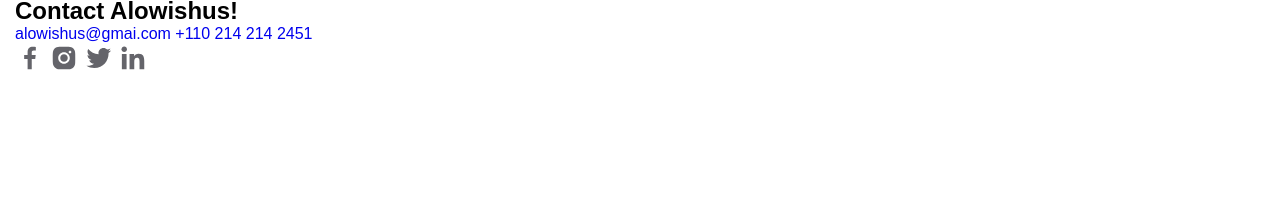
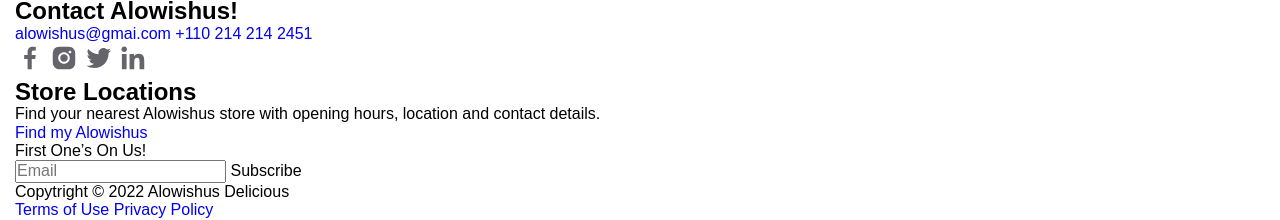
Before and after one commit to Radzivil95/coffee-shop-landing, a website: page src/index.html in a window 1280 px wide. Shown: the part 6388-6608 px from the top of the page. Before the commit the page ends 6466 px from the top, so only its background shows below. Drawn offline with Linux system fonts and the light colour scheme; files whose address does not match are found by name.

Commit message:
feat: add footer

```diff
--- /dev/null
+++ b/src/assets/scss/section/_footer.scss
@@ -0,0 +1,96 @@
+.footer {
+  &__inner {
+    display: flex;
+    justify-content: space-between;
+    padding-bottom: 70px;
+  }
+  &__title {
+    font-weight: 800;
+    font-size: 40px;
+    line-height: 50px;
+    color: var(--dark-color);
+    padding-bottom: 30px;
+  }
+  &__text {
+    font-size: 30px;
+    line-height: 40px;
+    color: var(--text-color);
+    max-width: 558px;
+    padding-bottom: 30px;
+  }
+  &__link {
+    font-weight: 600;
+    font-size: 18px;
+    line-height: 30px;
+    color: var(--dark-color);
+    text-transform: uppercase;
+  }
+  &__form-title {
+    font-weight: 800;
+    font-size: 40px;
+    line-height: 50px;
+    color: var(--dark-color);
+    padding-bottom: 30px;
+  }
+  &__form {
+    display: flex;
+    flex-direction: column;
+  }
+  &__form-input {
+    padding: 20px 30px;
+    border: none;
+    box-shadow: 0px 12px 30px rgba(205, 209, 214, 0.28);
+    border-radius: 65px;
+    width: 413px;
+    height: 70px;
+    margin-bottom: 30px;
+    &::placeholder {
+      font-size: 22px;
+      line-height: 30px;
+      color: var(--text-color);
+    }
+  }
+  &__form-btn {
+    width: 173px;
+    height: 70px;
+    border-radius: 126px;
+    background-color: var(--dark-color);
+    font-weight: 500;
+    font-size: 18px;
+    line-height: 30px;
+    text-transform: uppercase;
+    color: var(--light-color);
+  }
+  &__wrapper {
+    padding: 40px 0;
+    display: flex;
+    justify-content: space-between;
+    align-items: center;
+    border-top: 1px solid var(--dark-color);
+  }
+  &__copyright {
+    font-size: 22px;
+    line-height: 30px;
+    color: var(--text-color);
+    &_dark {
+      font-weight: 500;
+      color: var(--dark-color);
+    }
+  }
+  &__content {
+    display: flex;
+  }
+  &__term {
+    padding-right: 12px;
+    border-right: 1px solid var(--text-color);
+    font-size: 22px;
+    line-height: 30px;
+    color: var(--text-color);
+  }
+  &__privacy {
+    padding-left: 12px;
+    font-size: 22px;
+    line-height: 30px;
+    color: var(--text-color);
+  }
+}
--- a/src/assets/scss/style.scss
+++ b/src/assets/scss/style.scss
@@ -14,3 +14,4 @@
 @import "./section/app";
 @import "./section/reviews";
 @import "./section/contact";
+@import "./section/footer";
--- a/src/index.html
+++ b/src/index.html
@@ -249,7 +249,27 @@
     </main>
     <footer class="footer">
         <div class="container">
-
+            <div class="footer__inner">
+                <div class="footer__address">
+                    <h2 class="footer__title">Store Locations</h2>
+                    <p class="footer__text">
+                        Find your nearest Alowishus store with opening hours, location and contact details.
+                    </p>
+                    <a class="footer__link" href="#">Find my Alowishus</a>
+                </div>
+                <div class="footer__form">
+                    <div class="footer__form-title">First One’s On Us!</div>
+                    <input type="email" placeholder="Email" class="footer__form-input">
+                    <button class="btn-reset footer__form-btn">Subscribe</button>
+                </div>
+            </div>
+            <div class="footer__wrapper">
+                <p class="footer__copyright">Copytright © 2022 <span class="footer__copyright_dark">Alowishus Delicious</span></p>
+                <div class="footer__content">
+                    <a href="#" class="footer__term">Terms of Use</a>
+                    <a href="#" class="footer__privacy">Privacy Policy</a>
+                </div>
+            </div>
         </div>
     </footer>
 </body>
```
Also changed, not shown: dist/assets/css/style.css, dist/assets/css/style.min.css, dist/assets/images/contacts/facebook.svg (deleted), dist/assets/images/contacts/instagram.svg (deleted), dist/assets/images/contacts/linkedin.svg (deleted), dist/assets/images/contacts/twitter.svg (deleted), dist/assets/images/contacts/twitter.webp (deleted), dist/index.html.
